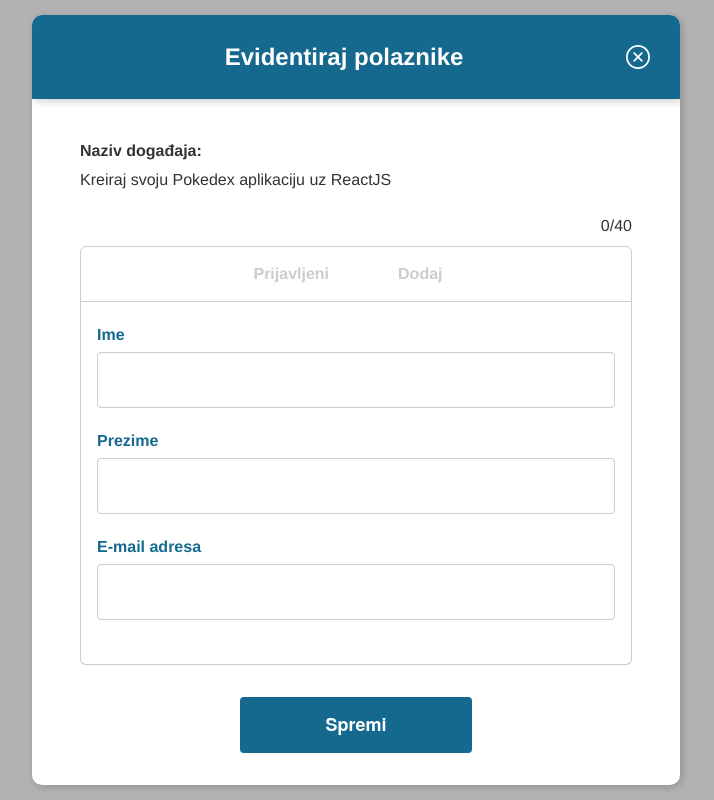
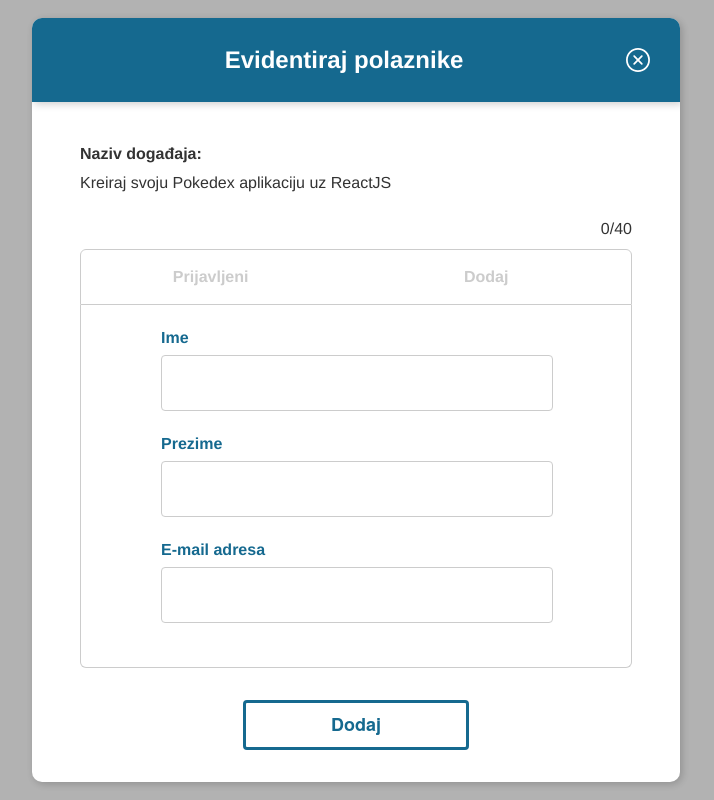
Before and after one commit to DnameZ/TeamProject, a React (Create React App) app: page / in a window 1280 px wide. Shown: the whole page, without its empty margins (284-998 px from the left). Built offline with nearby package versions, Linux system fonts and the light colour scheme.

Commit message:
Finished Records&ADD & Responsive

```diff
--- a/src/components/StudentRecord/StudentRecord.js
+++ b/src/components/StudentRecord/StudentRecord.js
@@ -23,7 +23,11 @@ import {
   InputLabel,
 } from './StudentRecordStyle';
 
-import { Input, PrimaryButton } from '../../lib/styles/generalStyles';
+import {
+  Input,
+  PrimaryButton,
+  SecondaryButton,
+} from '../../lib/styles/generalStyles';
 
 const StudentRecord = () => {
   const Prijavljeni = 'Prijavljeni';
@@ -62,6 +66,20 @@ const StudentRecord = () => {
             />
           </StudentRow>
         </StudentHead>
+        {isRecord === Prijavljeni ? <SignedIn /> : <AddStudent />}
+      </StudentTable>
+      {isRecord === Prijavljeni ? (
+        <PrimaryButton type={'modal/card'} text={'Spremi'} />
+      ) : (
+        <SecondaryButton type={'modal/card'} text={'Dodaj'} />
+      )}
+    </Modal>
+  );
+};
+
+const AddStudent = () => {
+  return (
+    <>
       <Form>
         <FormRow>
           <InputLabel>Ime</InputLabel>
@@ -76,9 +94,7 @@ const StudentRecord = () => {
           <Input />
         </FormRow>
       </Form>
-      </StudentTable>
-      <PrimaryButton type={'modal/card'} text={'Spremi'} />
-    </Modal>
+    </>
   );
 };
 
--- a/src/components/StudentRecord/StudentRecordStyle.js
+++ b/src/components/StudentRecord/StudentRecordStyle.js
@@ -56,9 +56,19 @@ export const StudentHead = styled.thead`
 `;
 
 export const StudentInput = styled.td`
-  margin: 13px 16px 17px;
+  margin-bottom: 24px;
   height: 56px;
   padding: 16px;
+  padding-bottom: 16px;
+
+  @media screen and (${breakpoints.tablet}) {
+    width: 580px;
+    padding-bottom: 24px;
+  }
+  @media screen and (${breakpoints.desktop}) {
+    width: 560px;
+    padding-bottom: 24px;
+  }
 `;
 
 export const StudentRow = styled.tr`
@@ -84,12 +94,37 @@ export const StudentHeading = styled.th`
     background-color: ${colors.blue};
     content:"";
     position:absolute;
-    top:2;
+    top:274px;
     bottom:468px;
     margin-left:-100px;
   }`}
   ${(props) =>
     props.type === 'inactive' && `color:${colors.lightGrey}; font-weight:bold;`}
+
+    @media screen and (${breakpoints.tablet}) {
+    width: 546px;
+
+    ${(props) =>
+      props.type === 'active' &&
+      `color:${colors.black}; font-weight:bold;
+      &:after {
+        width: 45.3%;
+        position:absolute;
+        top:282px;
+        bottom:468px;
+        margin-left:-177px;
+      }`}
+  }
+
+  @media screen and (${breakpoints.desktop}) {
+    ${(props) =>
+      props.type === 'active' &&
+      `;
+      &:after {
+        width: 45.1%;
+        margin-left:-168px;
+      }`}
+  }
 `;
 
 export const Heading = ({ type, text, Func, Record }) => {
@@ -125,6 +160,16 @@ export const StudentData = styled.td`
   align-items: flex-start;
   margin-bottom: 16px;
   width: 200px;
+
+  @media screen and (${breakpoints.tablet}) {
+    width: 526px;
+    margin-right: 16px;
+  }
+
+  @media screen and (${breakpoints.desktop}) {
+    width: 506px;
+    margin-right: 16px;
+  }
 `;
 
 export const InputCheckBox = styled.input`
@@ -167,6 +212,16 @@ export const FormRow = styled.tr`
   &:last-child {
     margin-bottom: 44px;
   }
+
+  @media screen and (${breakpoints.tablet}) {
+    width: 368px;
+    margin-left: 112px;
+  }
+
+  @media screen and (${breakpoints.desktop}) {
+    width: 392px;
+    margin-left: 80px;
+  }
 `;
 
 export const InputLabel = styled.label`
```
Lines whose indentation alone changed are shown as unchanged.
